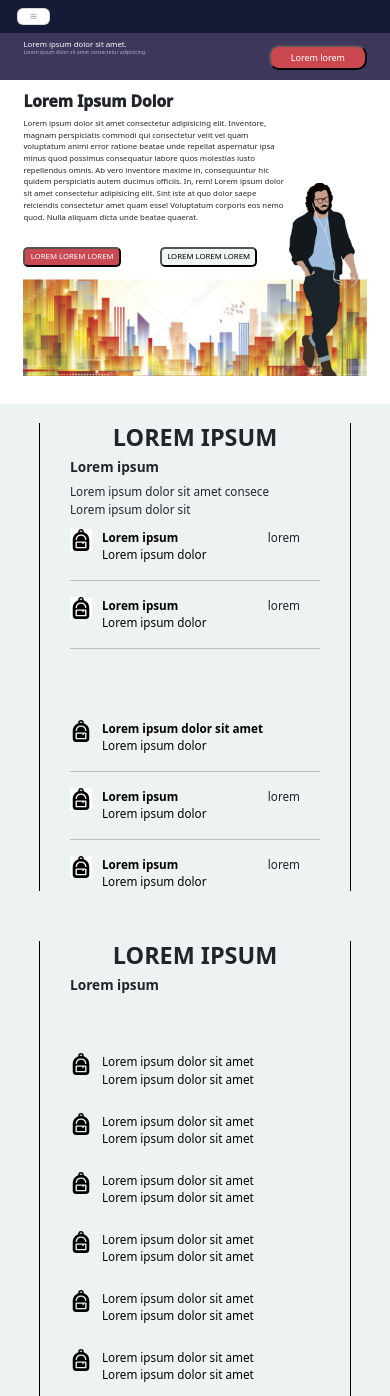
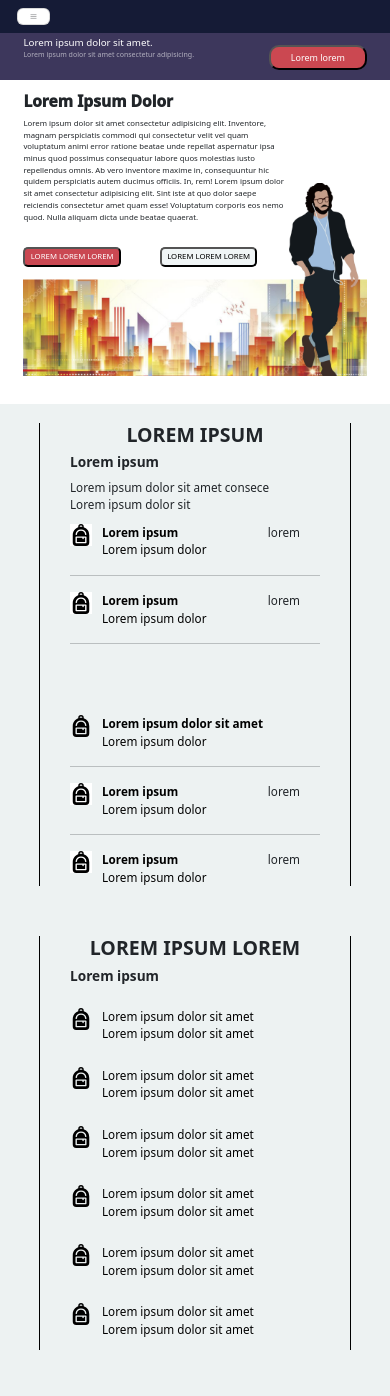
Before and after one commit to aj1234maurya/assessment_webpage, a plain HTML site: page index.htm in a window 390 px wide. Shown: the top 1396 px of the page. Drawn offline with nearby package versions, Linux system fonts and the light colour scheme.

Commit message:
header resize

```diff
--- a/index.htm
+++ b/index.htm
@@ -106,7 +106,7 @@
       <div id="bottom-div">
         <div class="heading-div">
           <h4>Lorem ipsum</h4>
-          <h4>Lorem ipsum</h4>
+          <h4>Lorem ipsum lorem</h4>
           <h4>Lorem ipsum</h4>
         </div>
         <div class="table-div">
@@ -228,7 +228,7 @@
             </div>
           </div>
           <div class="table table2">
-            <h4 id="new-h4">Lorem ipsum</h4>
+            <h4 id="new-h4">Lorem ipsum lorem</h4>
             <h4>Lorem ipsum</h4>
             <div class="empty2"></div>
             <div class="svg-heading">
--- a/style.css
+++ b/style.css
@@ -338,7 +338,7 @@ header .left-side {
     display: block;
     text-align: center;
     font-weight: bolder;
-    font-size: 5vw;
+    font-size: 4vw;
   }
 }
 
@@ -349,6 +349,12 @@ header .left-side {
   .navbar-toggler {
     font-size: 1.2vw;
     margin: 0;
+  }
+  header h3 {
+    font-size: 2.5vw;
+  }
+  header p {
+    font-size: 1.8vw;
   }
   header button {
     padding: 1vw 0vw;
@@ -380,6 +386,12 @@ header .left-side {
   }
   .heading-div h4 {
     display: none;
+  }
+  .empty2 {
+    margin: 3vw;
+  }
+  .empty3 {
+    margin: 3vw;
   }
   .table-div p {
     font-size: 3vw;
@@ -419,6 +431,6 @@ header .left-side {
     display: block;
     text-align: center;
     font-weight: bolder;
-    font-size: 6vw;
+    font-size: 5vw;
   }
 }
```
